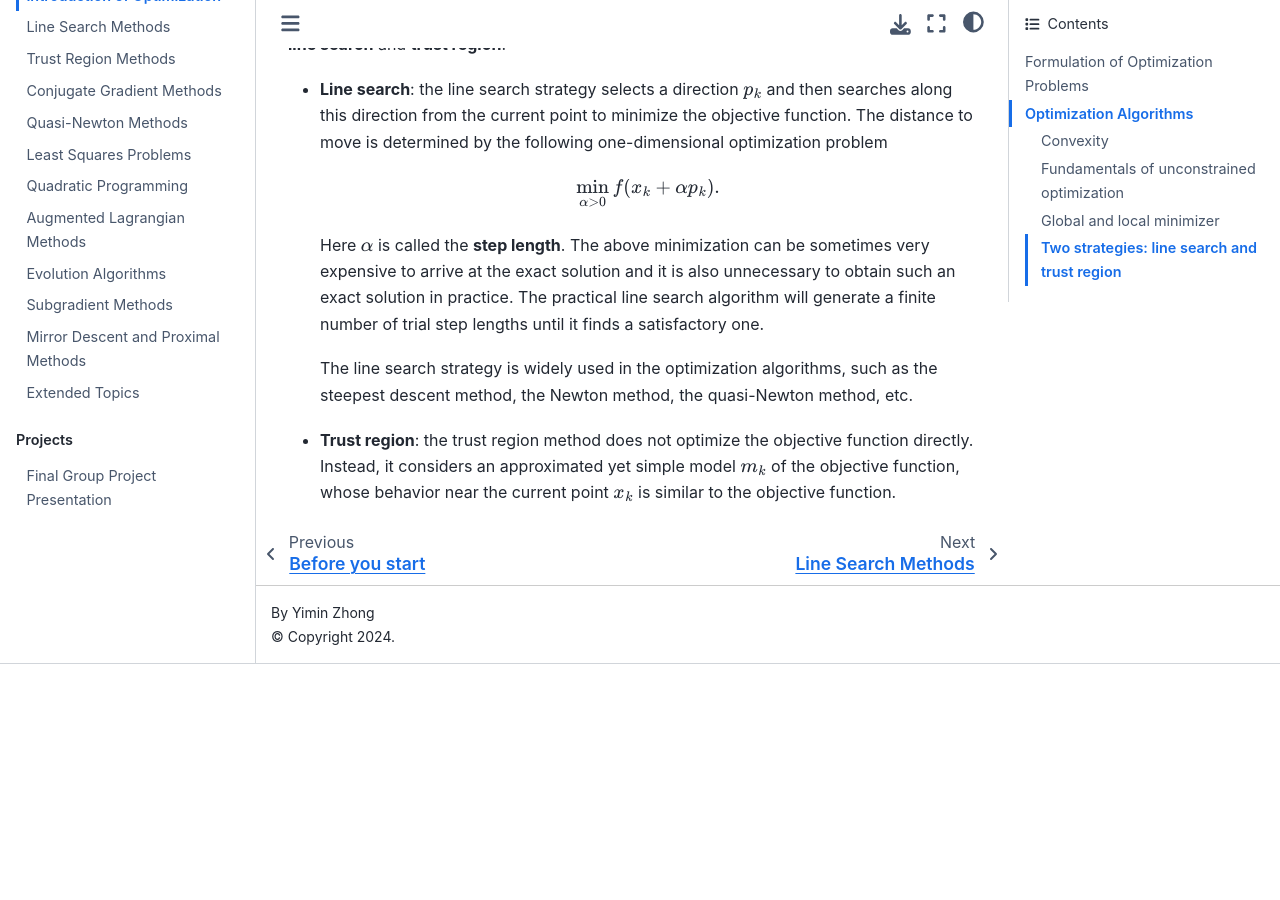
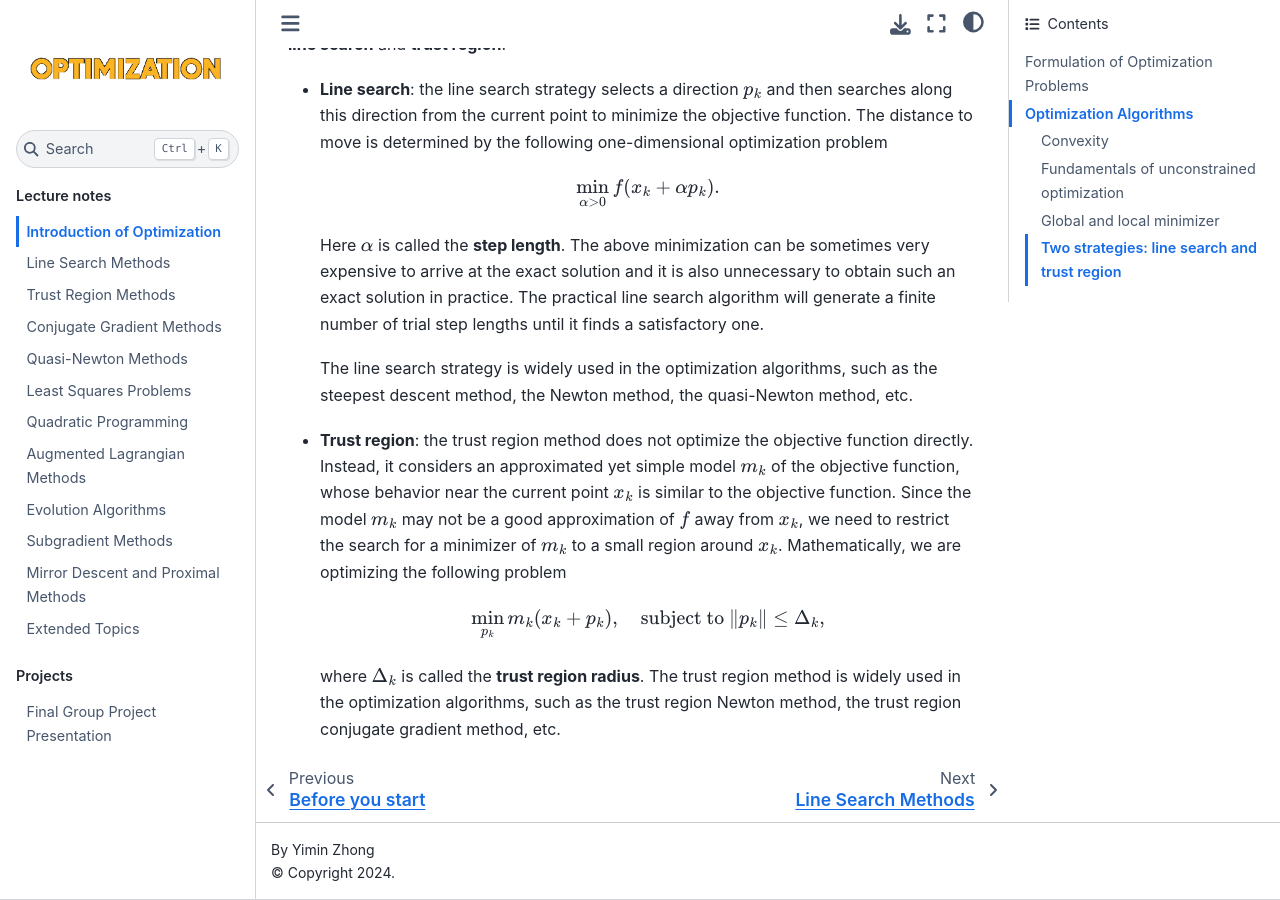
Before and after one commit to Auburn-5650-6650-Fall-2023/auburn-5650-6650-fall-2023.github.io, a Jupyter Book: the page built from Intro.md, in a window 1280 px wide and 900 px high, scrolled down 5268 px. Built offline with Jupyter Book 1.0.4 settings and Sphinx 7.4.7 and the Sphinx Book theme 1.1.4, drawn with Linux system fonts in a browser that asks for light colours; before the commit the page ends 5932 px from its top, so only the background shows below that.

Commit message:
update pdf

```diff
--- a/Intro.md
+++ b/Intro.md
@@ -209,4 +209,8 @@
 
   The line search strategy is widely used in the optimization algorithms, such as the steepest descent method, the Newton method, the quasi-Newton method, etc.
 
-- **Trust region**: the trust region method does not optimize the objective function directly. Instead, it considers an approximated yet simple model $m_k$ of the objective function, whose behavior near the current point $x_k$ is similar to the objective function.
+- **Trust region**: the trust region method does not optimize the objective function directly. Instead, it considers an approximated yet simple model $m_k$ of the objective function, whose behavior near the current point $x_k$ is similar to the objective function. Since the model $m_k$ may not be a good approximation of $f$ away from $x_k$, we need to restrict the search for a minimizer of $m_k$ to a small region around $x_k$. Mathematically, we are optimizing the following problem
+
+  $$\min_{p_k} m_k(x_k + p_k), \quad \text{subject to } \|p_k\|\le \Delta_k,$$
+
+  where $\Delta_k$ is called the **trust region radius**. The trust region method is widely used in the optimization algorithms, such as the trust region Newton method, the trust region conjugate gradient method, etc.
```
Also changed, not shown: LineSearch.md (+5 -1 lines).
